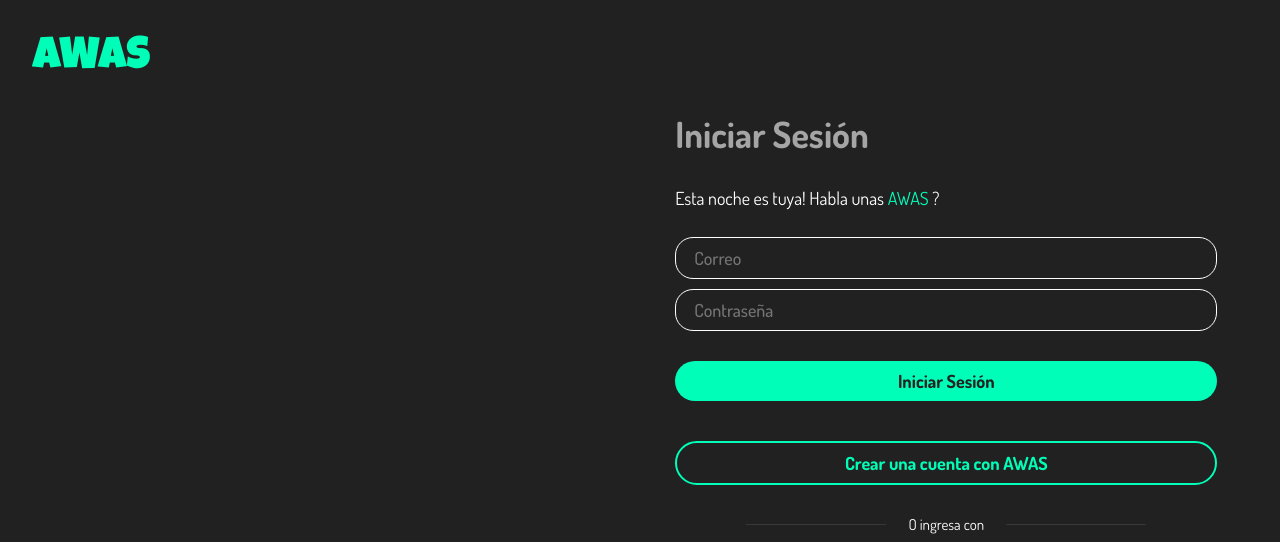
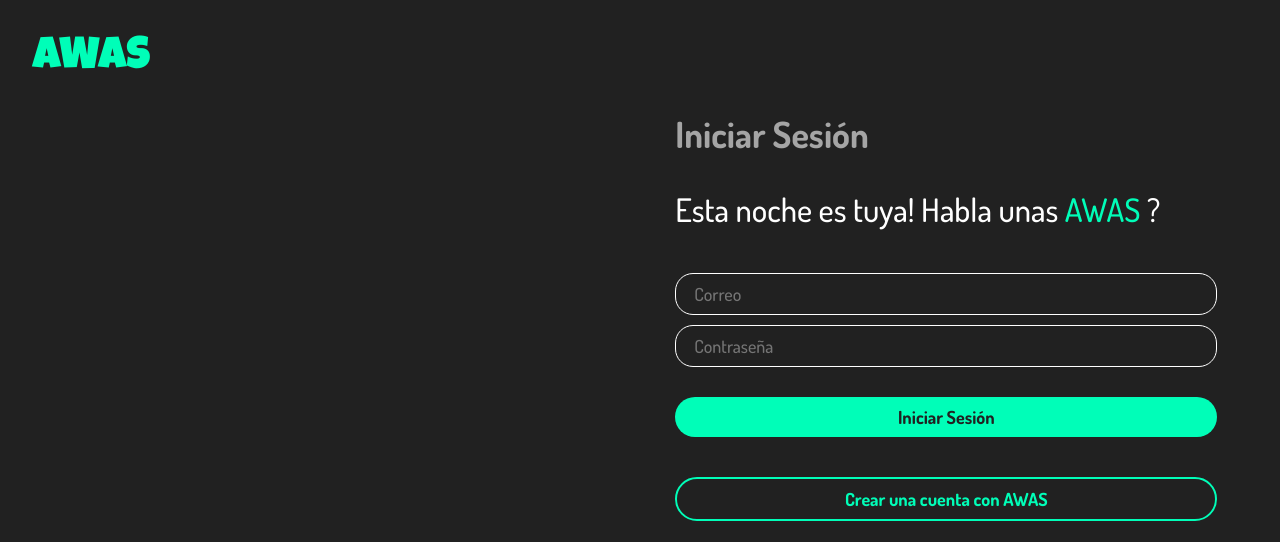
Before and after one commit to stalinmoreno/awas, a plain HTML site: page index.html in a window 1280 px wide. Shown: the top 542 px of the page. Drawn offline with Linux system fonts and the light colour scheme.

Commit message:
login v1.3

```diff
--- a/src/sass/estilos.scss
+++ b/src/sass/estilos.scss
@@ -270,8 +270,12 @@ input, button {
   }
   .column_login {
     padding:0 5%;
+  }
+  p {
+      font-size: 1.8em;
+      font-weight: 500;
+  }
 
-  }
 }
 
 @media screen and (min-width: 1440px){
```
Also changed, not shown: static/css/estilos.css, 1 other file.
